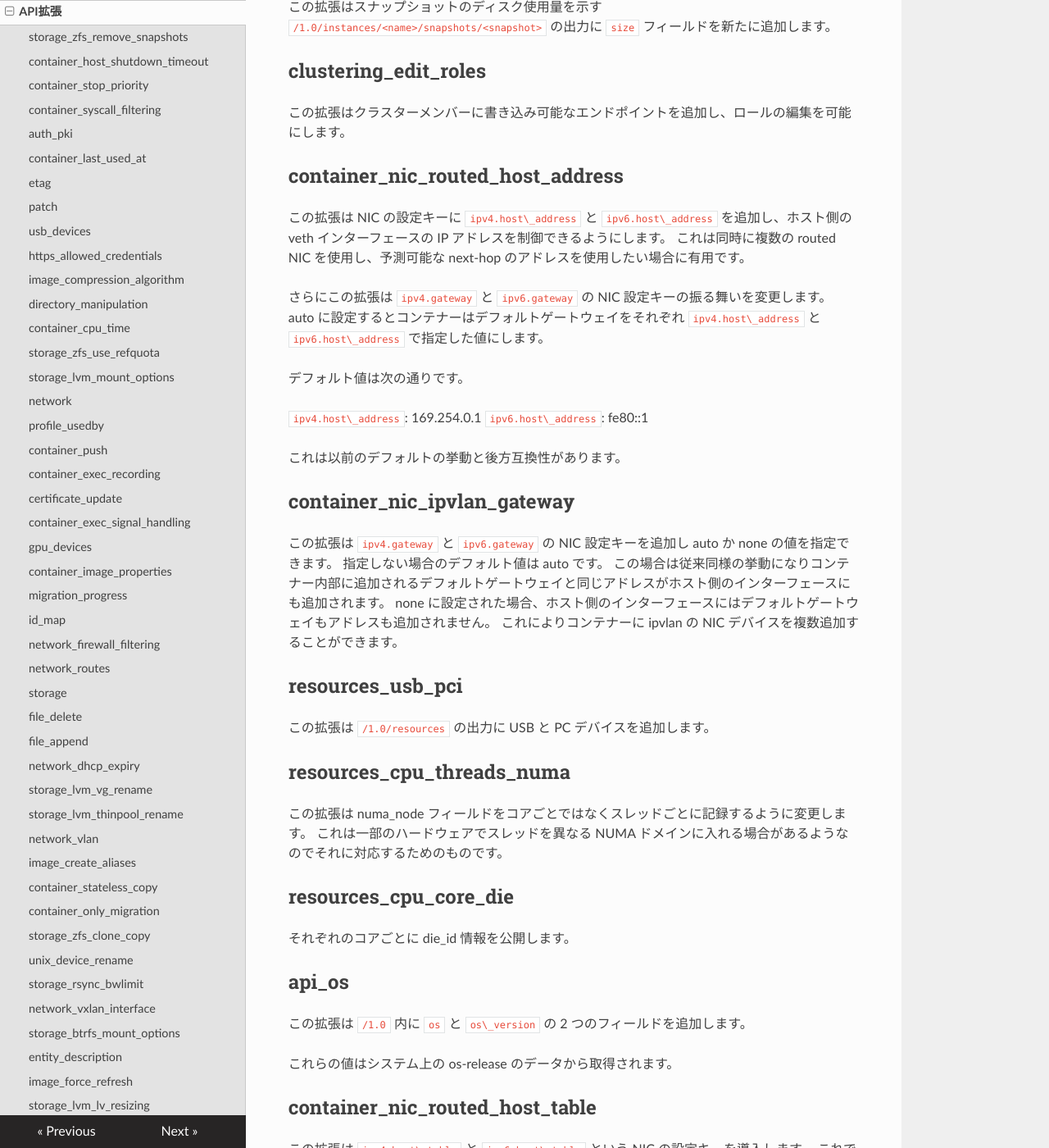
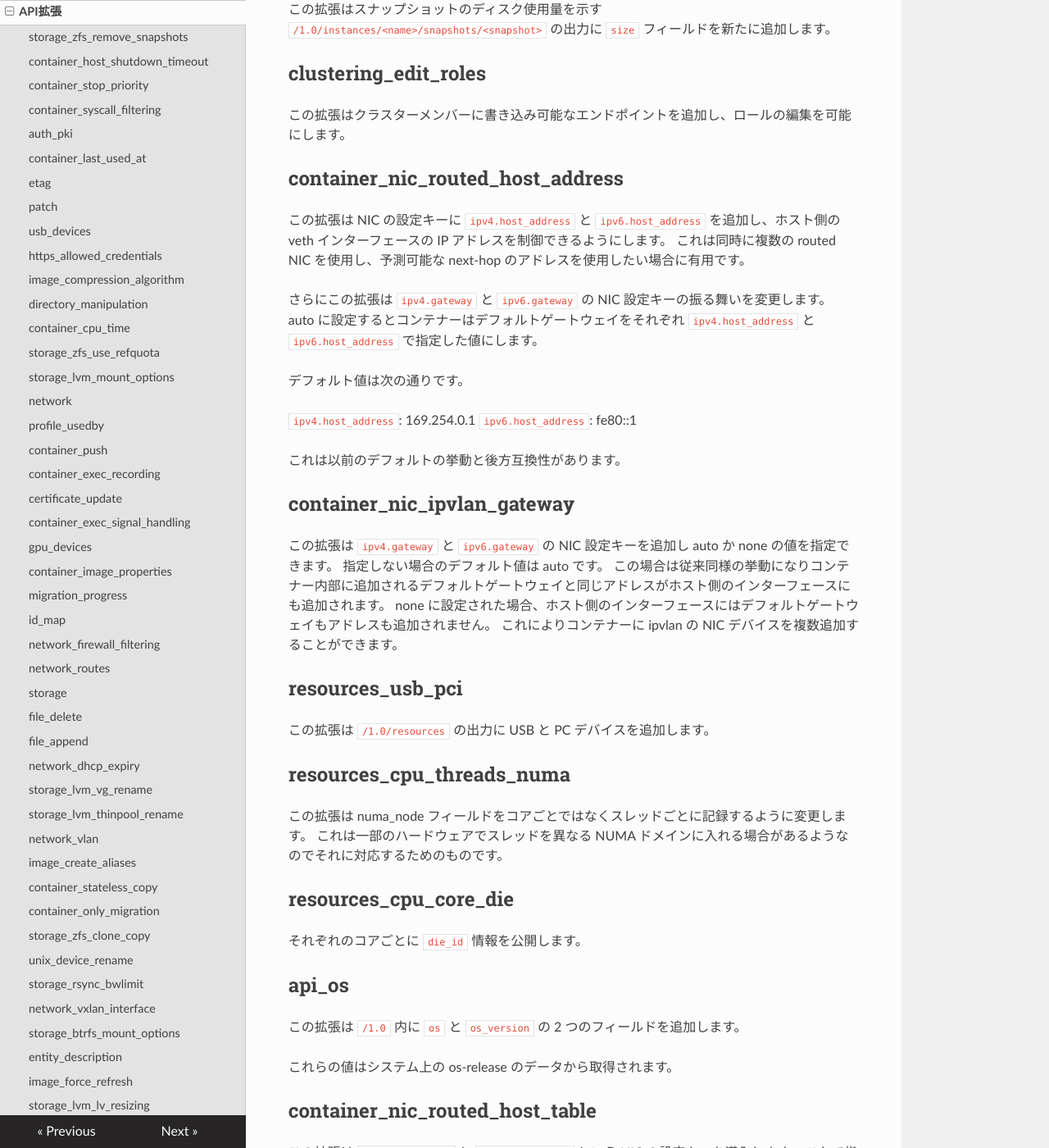
Before and after one commit to lxc-jp/lxd-ja, an MkDocs documentation site: the page built from doc/api-extensions.md, in a window 1280 px wide and 1400 px high, scrolled down 29359 px. Shown: the whole window at 82% size. Built offline with MkDocs 1.6.1, drawn with Linux system fonts in a browser that asks for light colours; nearby versions of some CDN libraries; old or Windows-style settings are respelled for this version of MkDocs; some of the changed text lies outside the part shown.

Commit message:
Update translations to upstream at 2020-09-19 (Closes #171)
Signed-off-by: Hiroaki Nakamura <hnakamur@gmail.com>

```diff
--- a/doc/api-extensions.md
+++ b/doc/api-extensions.md
@@ -1122,10 +1122,10 @@ core.macaroon.endpoint.
 -->
 
 ## backup\_compression
-これは新たに backups.compression\_algorithm 設定キーを導入します。
+これは新たに `backups.compression_algorithm` 設定キーを導入します。
 これによりバックアップの圧縮の設定が可能になります。
 <!--
-This introduces a new backups.compression\_algorithm config key which
+This introduces a new `backups.compression_algorithm` config key which
 allows configuration of backup compression.
 -->
 
@@ -1317,15 +1317,15 @@ parts have to be used.
 -->
 
 作成されるスナップショットには、指定した式に基づいて有効期限が設定されます。
-`expires\_at` で定義される有効期限は、API や `lxc config edit` コマンドを使って手動で編集できます。
+`expires_at` で定義される有効期限は、API や `lxc config edit` コマンドを使って手動で編集できます。
 有効な有効期限が設定されたスナップショットはタスク実行時に削除されます。
-有効期限は `expires\_at` に空文字列や `0001-01-01T00:00:00Z`（zero time）を設定することで無効化できます。
+有効期限は `expires_at` に空文字列や `0001-01-01T00:00:00Z`（zero time）を設定することで無効化できます。
 `snapshots.expiry` が設定されていない場合はこれがデフォルトです。
 <!--
 Snapshots which are then created will be given an expiry date based on the
-expression. This expiry date, defined by `expires\_at`, can be manually edited
+expression. This expiry date, defined by `expires_at`, can be manually edited
 using the API or `lxc config edit`. Snapshots with a valid expiry date will be
-removed when the task in run. Expiry can be disabled by setting `expires\_at` to
+removed when the task in run. Expiry can be disabled by setting `expires_at` to
 an empty string or `0001-01-01T00:00:00Z` (zero time). This is the default if
 `snapshots.expiry` is not set.
 -->
@@ -1390,7 +1390,7 @@ used to track the current mapping for the container.
 This effectively gives us:
 -->
 
- - `volatile.last\_state.idmap` => ディスク上の idmap <!-- On-disk idmap -->
+ - `volatile.last_state.idmap` => ディスク上の idmap <!-- On-disk idmap -->
  - `volatile.idmap.current` => 現在のカーネルマップ <!-- Current kernel map -->
  - `volatile.idmap.next` => 次のディスク上の idmap <!-- Next on-disk idmap -->
 
@@ -1465,11 +1465,11 @@ decide to trigger various actions.
 -->
 
 ## lxc\_features
-これは `GET /1.0/` ルート経由で `lxc info` コマンドの出力に `lxc\_features`
+これは `GET /1.0/` ルート経由で `lxc info` コマンドの出力に `lxc_features`
 セクションを導入します。配下の LXC ライブラリーに存在するキー・フィーチャーに
 対するチェックの結果を出力します。
 <!--
-This introduces the `lxc\_features` section output from the `lxc info` command
+This introduces the `lxc_features` section output from the `lxc info` command
 via the `GET /1.0/` route. It outputs the result of checks for key features being present in the
 underlying LXC library.
 -->
@@ -1481,9 +1481,9 @@ This introduces the `ipvlan` "nic" device type.
 -->
 
 ## network\_vlan\_sriov
-これは SR-IOV デバイスに VLAN (`vlan`) と MAC フィルタリング (`security.mac\_filtering`) のサポートを導入します。
-<!--
-This introduces VLAN (`vlan`) and MAC filtering (`security.mac\_filtering`) support for SR-IOV devices.
+これは SR-IOV デバイスに VLAN (`vlan`) と MAC フィルタリング (`security.mac_filtering`) のサポートを導入します。
+<!--
+This introduces VLAN (`vlan`) and MAC filtering (`security.mac_filtering`) support for SR-IOV devices.
 -->
 
 ## storage\_cephfs
@@ -1498,9 +1498,9 @@ instead.
 
 ## container\_nic\_ipfilter
 これは `bridged` の NIC デバイスに対してコンテナーの IP フィルタリング
-(`security.ipv4\_filtering` and `security.ipv6\_filtering`) を導入します。
-<!--
-This introduces container IP filtering (`security.ipv4\_filtering` and `security.ipv6\_filtering`) support for `bridged` nic devices.
+(`security.ipv4_filtering` and `security.ipv6_filtering`) を導入します。
+<!--
+This introduces container IP filtering (`security.ipv4_filtering` and `security.ipv6_filtering`) support for `bridged` nic devices.
 -->
 
 ## resources\_v2
@@ -1572,10 +1572,10 @@ Export infiniband character device information (issm, umad, uverb) as part of th
 -->
 
 ## daemon\_storage
-これは `storage.images\_volume` と `storage.backups\_volume` という 2 つの新しい設定項目を導入します。これらは既存のプール上のストレージボリュームがデーモン全体のイメージとバックアップを保管するのに使えるようにします。
-<!--
-This introduces two new configuration keys `storage.images\_volume` and
-`storage.backups\_volume` to allow for a storage volume on an existing
+これは `storage.images_volume` と `storage.backups_volume` という 2 つの新しい設定項目を導入します。これらは既存のプール上のストレージボリュームがデーモン全体のイメージとバックアップを保管するのに使えるようにします。
+<!--
+This introduces two new configuration keys `storage.images_volume` and
+`storage.backups_volume` to allow for a storage volume on an existing
 pool be used for storing the daemon-wide images and backups artifacts.
 -->
 
@@ -1624,24 +1624,24 @@ Adds a FirmwareVersion field to network card entries.
 -->
 
 ## backup\_compression\_algorithm
-バックアップを作成する (`POST /1.0/containers/<name>/backups`) 際に `compression\_algorithm` プロパティのサポートを追加します。
-<!--
-This adds support for a `compression\_algorithm` property when creating a backup (`POST /1.0/containers/<name>/backups`).
--->
-
-このプロパティを設定するとデフォルト値 (`backups.compression\_algorithm`) をオーバーライドすることができます。
-<!--
-Setting this property overrides the server default value (`backups.compression\_algorithm`).
+バックアップを作成する (`POST /1.0/containers/<name>/backups`) 際に `compression_algorithm` プロパティのサポートを追加します。
+<!--
+This adds support for a `compression_algorithm` property when creating a backup (`POST /1.0/containers/<name>/backups`).
+-->
+
+このプロパティを設定するとデフォルト値 (`backups.compression_algorithm`) をオーバーライドすることができます。
+<!--
+Setting this property overrides the server default value (`backups.compression_algorithm`).
 -->
 
 ## ceph\_data\_pool\_name
-Ceph RBD を使ってストレージプールを作成する際にオプショナルな引数 (`ceph.osd.data\_pool\_name`) のサポートを追加します。
-この引数が指定されると、プールはメタデータは `pool\_name` で指定されたプールに保持しつつ実際のデータは `data\_pool\_name` で指定されたプールに保管するようになります。
-<!--
-This adds support for an optional argument (`ceph.osd.data\_pool\_name`) when creating
+Ceph RBD を使ってストレージプールを作成する際にオプショナルな引数 (`ceph.osd.data_pool_name`) のサポートを追加します。
+この引数が指定されると、プールはメタデータは `pool_name` で指定されたプールに保持しつつ実際のデータは `data_pool_name` で指定されたプールに保管するようになります。
+<!--
+This adds support for an optional argument (`ceph.osd.data_pool_name`) when creating
 storage pools using Ceph RBD, when this argument is used the pool will store it's
-actual data in the pool specified with `data\_pool\_name` while keeping the metadata
-in the pool specified by `pool\_name`.
+actual data in the pool specified with `data_pool_name` while keeping the metadata
+in the pool specified by `pool_name`.
 -->
 
 ## container\_syscall\_intercept\_mount
@@ -1748,10 +1748,10 @@ This allows it to inherit some of the network's settings and allows better valid
 
 ## clustering\_sizing
 データベースの投票者とスタンバイに対してカスタムの値を指定するサポートです。
-cluster.max\_voters と cluster.max\_standby という新しい設定キーが導入され、データベースの投票者とスタンバイの理想的な数を指定できます。
+`cluster.max_voters` と `cluster.max_standby` という新しい設定キーが導入され、データベースの投票者とスタンバイの理想的な数を指定できます。
 <!--
 Support specifying a custom values for database voters and standbys.
-The new cluster.max\_voters and cluster.max\_standby configuration keys were introduced
+The new `cluster.max_voters` and `cluster.max_standby` configuration keys were introduced
 to specify to the ideal number of database voter and standbys.
 -->
 
@@ -1838,13 +1838,13 @@ configuration keys: `snapshots.schedule` and
 
 ## trust\_ca\_certificates
 この拡張により提供された CA (`server.ca`) によって信頼されたクライアント証明書のチェックが可能になります。
-`core.trust\_ca\_certificates` を true に設定すると有効にできます。
+`core.trust_ca_certificates` を true に設定すると有効にできます。
 有効な場合、クライアント証明書のチェックを行い、チェックが OK であれば信頼されたパスワードの要求はスキップします。
 ただし、提供された CRL (`ca.crl`) に接続してきたクライアント証明書が含まれる場合は例外です。
 この場合は、パスワードが求められます。
 <!--
 This allows for checking client certificates trusted by the provided CA (`server.ca`).
-It can be enabled by setting `core.trust\_ca\_certificates` to true.
+It can be enabled by setting `core.trust_ca_certificates` to true.
 If enabled, it will perform the check, and bypass the trusted password if true.
 An exception will be made if the connecting client certificate is in the provided CRL (`ca.crl`).
 In this case, it will ask for the password.
@@ -1863,19 +1863,19 @@ This adds a writable endpoint for cluster members, allowing the editing of their
 -->
 
 ## container\_nic\_routed\_host\_address
-この拡張は NIC の設定キーに `ipv4.host\_address` と `ipv6.host\_address` を追加し、ホスト側の veth インターフェースの IP アドレスを制御できるようにします。
+この拡張は NIC の設定キーに `ipv4.host_address` と `ipv6.host_address` を追加し、ホスト側の veth インターフェースの IP アドレスを制御できるようにします。
 これは同時に複数の routed NIC を使用し、予測可能な next-hop のアドレスを使用したい場合に有用です。
 <!--
-This introduces the `ipv4.host\_address` and `ipv6.host\_address` NIC config keys that can be used to control the
+This introduces the `ipv4.host_address` and `ipv6.host_address` NIC config keys that can be used to control the
 host-side veth interface's IP addresses. This can be useful when using multiple routed NICs at the same time and
 needing a predictable next-hop address to use.
 -->
 
 さらにこの拡張は `ipv4.gateway` と `ipv6.gateway` の NIC 設定キーの振る舞いを変更します。
-auto に設定するとコンテナーはデフォルトゲートウェイをそれぞれ `ipv4.host\_address` と `ipv6.host\_address` で指定した値にします。
+auto に設定するとコンテナーはデフォルトゲートウェイをそれぞれ `ipv4.host_address` と `ipv6.host_address` で指定した値にします。
 <!--
 This also alters the behaviour of `ipv4.gateway` and `ipv6.gateway` NIC config keys. When they are set to "auto"
-the container will have its default gateway set to the value of `ipv4.host\_address` or `ipv6.host\_address` respectively.
+the container will have its default gateway set to the value of `ipv4.host_address` or `ipv6.host_address` respectively.
 -->
 
 デフォルト値は次の通りです。
@@ -1883,8 +1883,8 @@ the container will have its default gateway set to the value of `ipv4.host\_addr
 The default values are:
 -->
 
-`ipv4.host\_address`: 169.254.0.1
-`ipv6.host\_address`: fe80::1
+`ipv4.host_address`: 169.254.0.1
+`ipv6.host_address`: fe80::1
 
 これは以前のデフォルトの挙動と後方互換性があります。
 <!--
@@ -1921,15 +1921,15 @@ different NUMA domains.
 -->
 
 ## resources\_cpu\_core\_die
-それぞれのコアごとに die\_id 情報を公開します。
-<!--
-Exposes the die\_id information on each core.
+それぞれのコアごとに `die_id` 情報を公開します。
+<!--
+Exposes the `die_id` information on each core.
 -->
 
 ## api\_os
-この拡張は `/1.0` 内に `os` と `os\_version` の 2 つのフィールドを追加します。
-<!--
-This introduces two new fields in `/1.0`, `os` and `os\_version`.
+この拡張は `/1.0` 内に `os` と `os_version` の 2 つのフィールドを追加します。
+<!--
+This introduces two new fields in `/1.0`, `os` and `os_version`.
 -->
 
 これらの値はシステム上の os-release のデータから取得されます。
@@ -1938,18 +1938,18 @@ Those are taken from the os-release data on the system.
 -->
 
 ## container\_nic\_routed\_host\_table
-この拡張は `ipv4.host\_table` と `ipv6.host\_table` という NIC の設定キーを導入します。
+この拡張は `ipv4.host_table` と `ipv6.host_table` という NIC の設定キーを導入します。
 これで指定した ID のカスタムポリシーのルーティングテーブルにインスタンスの IP のための静的ルートを追加できます。
 <!--
-This introduces the `ipv4.host\_table` and `ipv6.host\_table` NIC config keys that can be used to add static routes
+This introduces the `ipv4.host_table` and `ipv6.host_table` NIC config keys that can be used to add static routes
 for the instance's IPs to a custom policy routing table by ID.
 -->
 
 ## container\_nic\_ipvlan\_host\_table
-この拡張は `ipv4.host\_table` と `ipv6.host\_table` という NIC の設定キーを導入します。
+この拡張は `ipv4.host_table` と `ipv6.host_table` という NIC の設定キーを導入します。
 これで指定した ID のカスタムポリシーのルーティングテーブルにインスタンスの IP のための静的ルートを追加できます。
 <!--
-This introduces the `ipv4.host\_table` and `ipv6.host\_table` NIC config keys that can be used to add static routes
+This introduces the `ipv4.host_table` and `ipv6.host_table` NIC config keys that can be used to add static routes
 for the instance's IPs to a custom policy routing table by ID.
 -->
 
```
Also changed, not shown: doc/index.md (+10 -9 lines), doc/instances.md (+13 -13 lines), doc/projects.md (+2 -0 lines), doc/requirements.md (+7 -7 lines).
